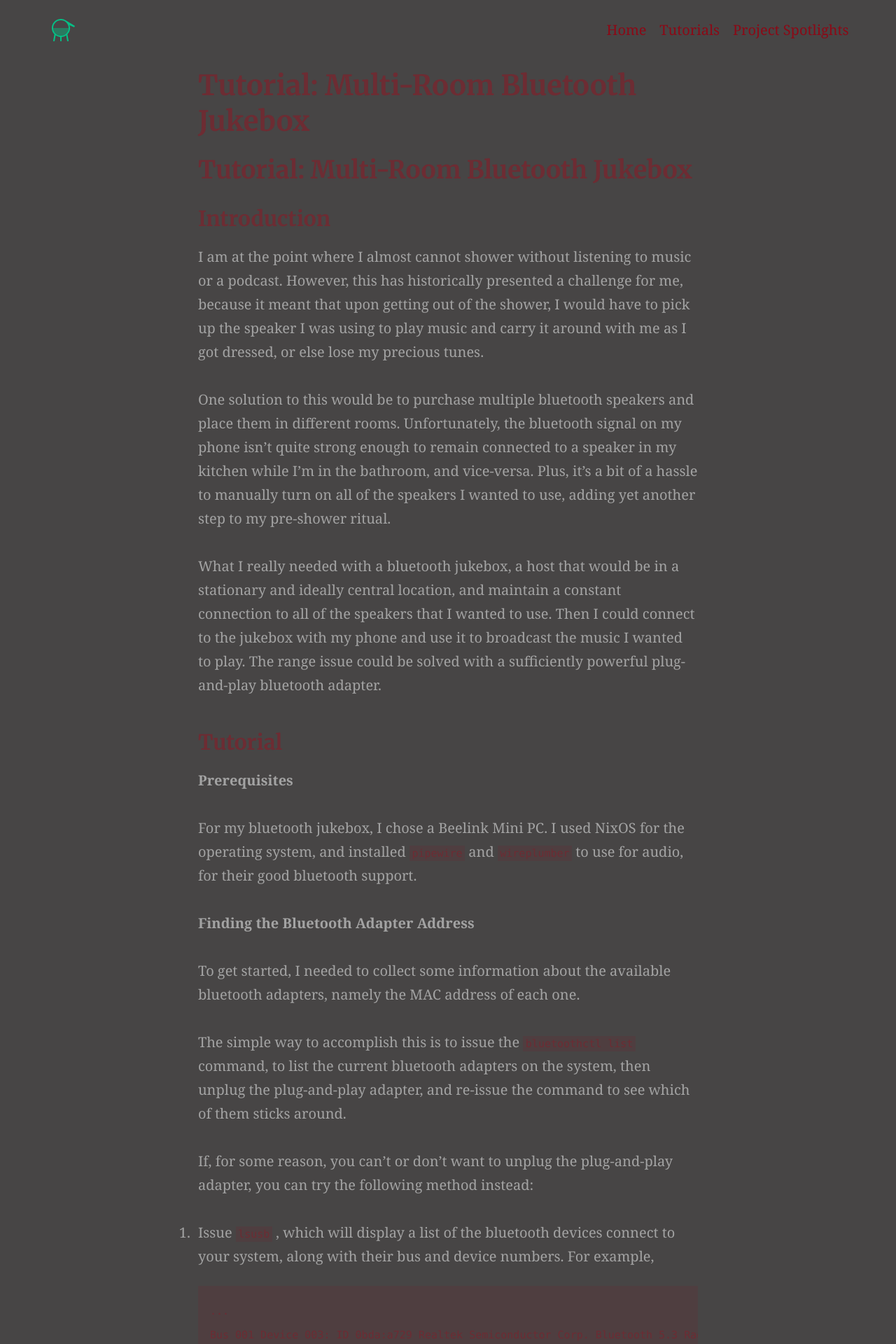
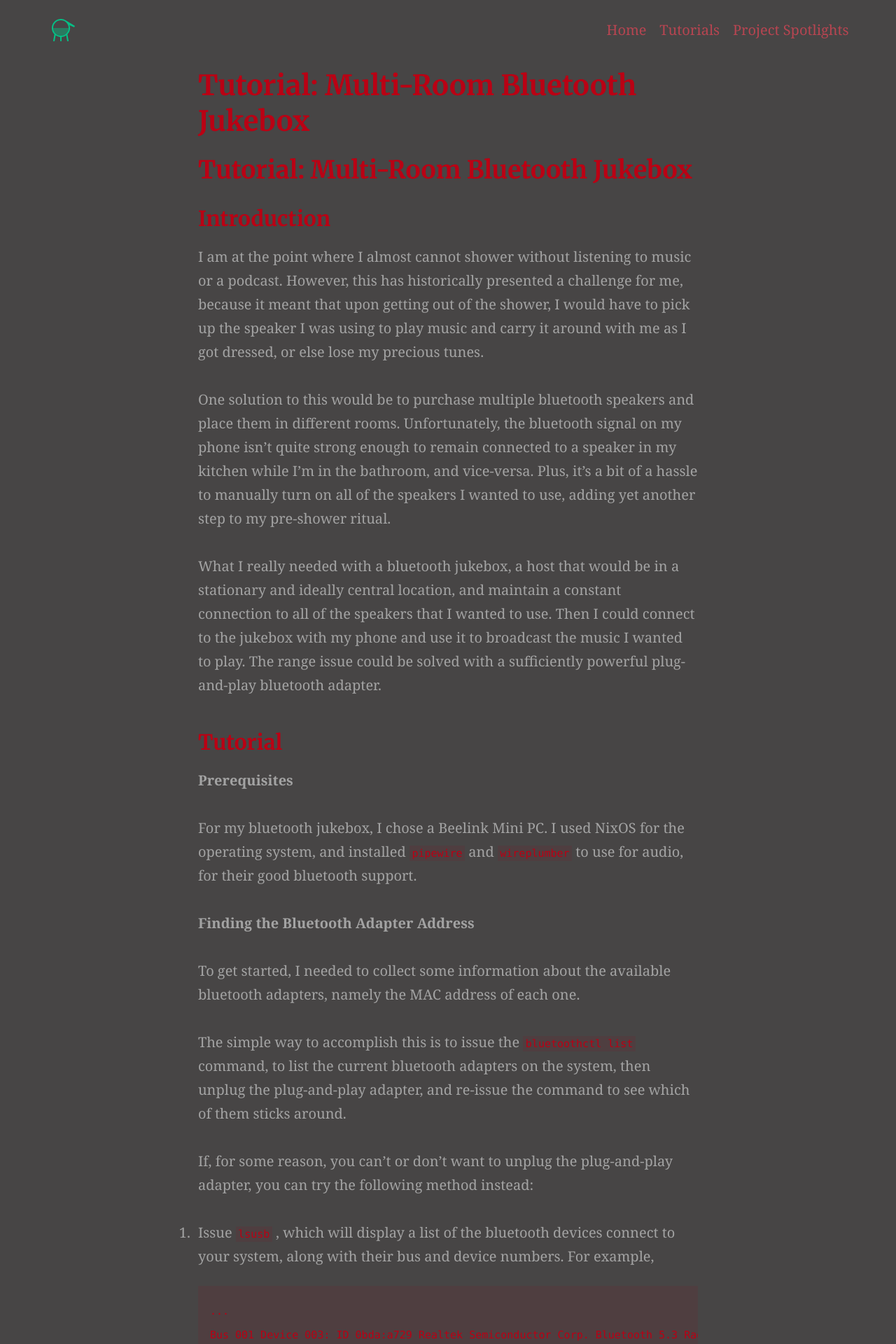
Before and after one commit to john-craig/john-craig.github.io, a Jekyll site: the page built from tutorials/bluetooth_jukebox.md, in a window 1280 px wide. Shown: the top 1920 px of the page at 70% size. Built offline with Jekyll 4.4.1, drawn with Linux system fonts in a browser that asks for light colours; our own code applies the rules of GitHub Pages for plain Markdown files.

Commit message:
Tweak colors

```diff
--- a/_sass/_settings.scss
+++ b/_sass/_settings.scss
@@ -2,12 +2,12 @@
 $backgroundColour: #474545 !default;
 $codeBackgroundColour: #4f3e40 !default;
 $featureBackgroundColour: #4f3e40 !default;
-$accentColour: #8c0916 !default;
+$accentColour: #b74551 !default;
 
 // Text colours
-$headingColour: #6d2c33 !default;
+$headingColour: #ba0114 !default;
 $bodyColour: #a3a3a3 !default;
-$linkColour: #8c0916 !default;
+$linkColour: #b74551 !default;
 $hoverColour: #2d0206 !default;
 $focusColour: #2d0206 !default;
 $captionColour: #2d0206 !default;
```
